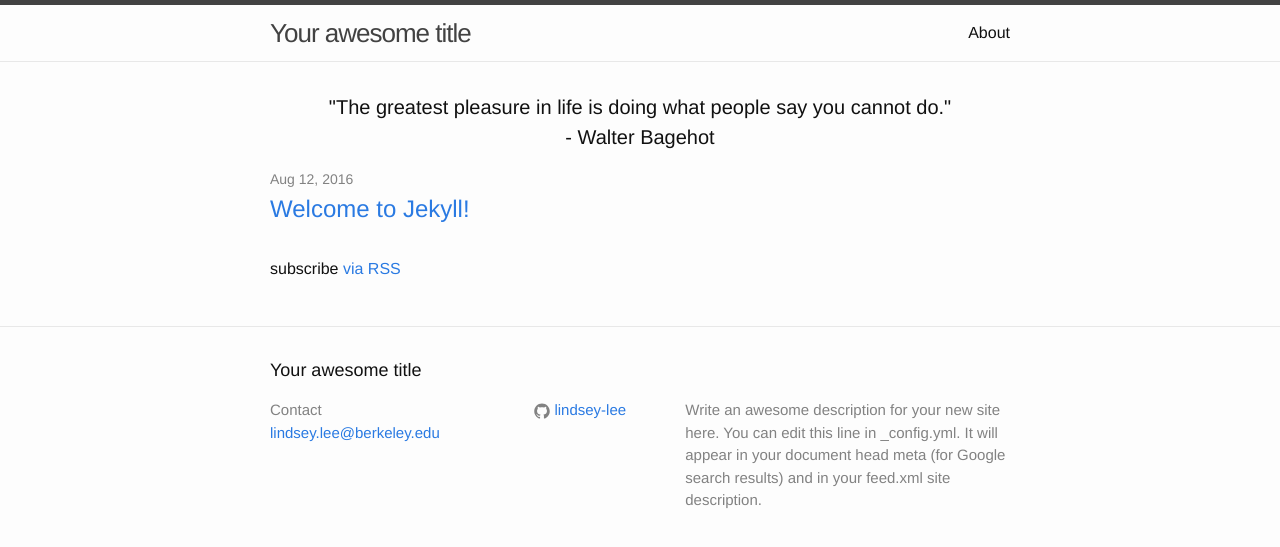
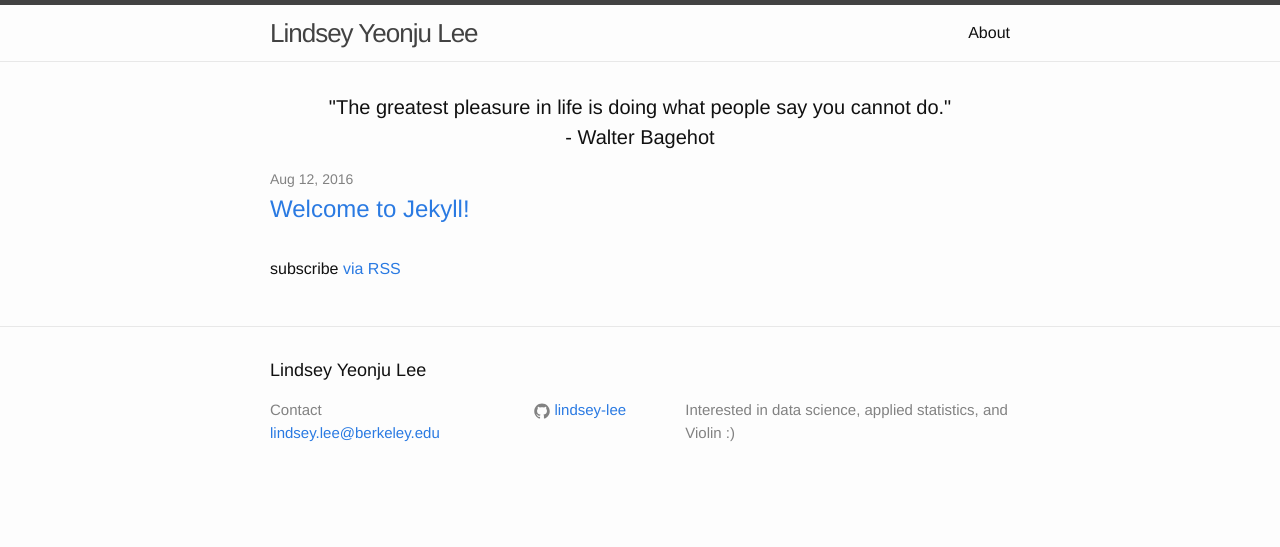
Before and after one commit to lindsey-lee/lindsey-lee.github.io, a Jekyll site: the page built from index.html, in a window 1280 px wide. Shown: the top 547 px of the page. Built offline with Jekyll 4.4.1, drawn with Linux system fonts in a browser that asks for light colours.

Commit message:
revised profile

```diff
--- a/_config.yml
+++ b/_config.yml
@@ -6,14 +6,12 @@
 # 'jekyll serve'. If you change this file, please restart the server process.
 
 # Site settings
-title: Your awesome title
+title: Lindsey Yeonju Lee
 email: lindsey.lee@berkeley.edu
 description: > # this means to ignore newlines until "baseurl:"
-  Write an awesome description for your new site here. You can edit this
-  line in _config.yml. It will appear in your document head meta (for
-  Google search results) and in your feed.xml site description.
+  Interested in data science, applied statistics, and Violin :)
 baseurl: "" # the subpath of your site, e.g. /blog
-url: "http://yourdomain.com" # the base hostname & protocol for your site
+url: "http://lindsey-lee.github.io" # the base hostname & protocol for your site
 twitter_username: jekyllrb
 github_username:  lindsey-lee
 
```
